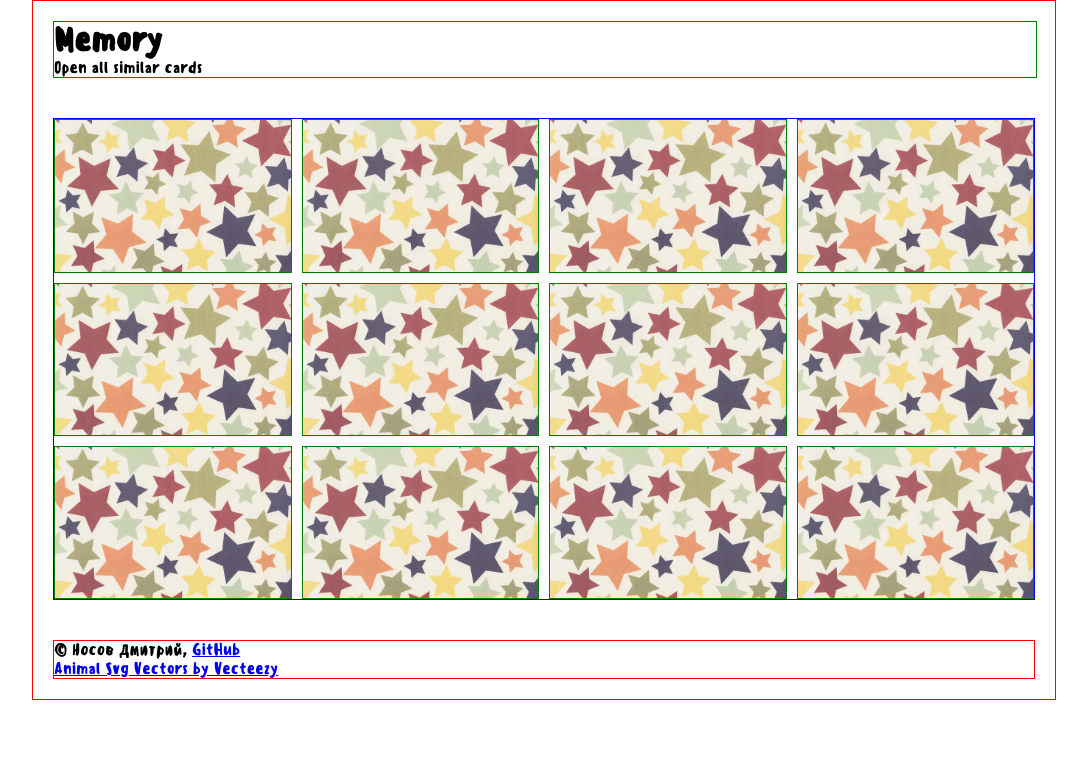
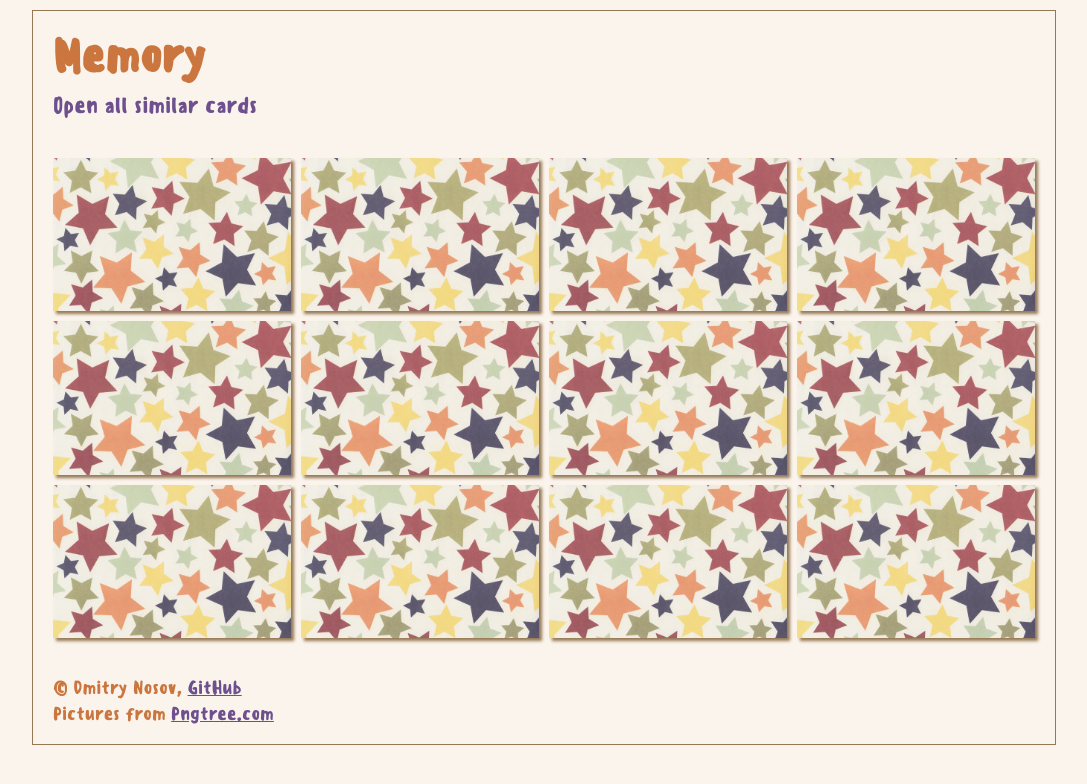
Before and after one commit to nosdmitry/memory, a plain HTML site: page index.html in a window 1280 px wide. Shown: the whole page, without its empty margins (96-1183 px from the left). Drawn offline with Linux system fonts and the light colour scheme; files whose address does not match are found by name.

Commit message:
Refactor: styles

```diff
--- /dev/null
+++ b/blocks/body/body.css
@@ -0,0 +1,3 @@
+.body {
+  background-color: rgb(250, 244, 236);
+}
--- a/blocks/card/__back-face/card__back-face.css
+++ b/blocks/card/__back-face/card__back-face.css
@@ -1,5 +1,10 @@
 .card__back-face {
-  background-color: blue;
   object-fit: cover;
   object-position: center;
+  transition: transform .2s linear;
 }
+
+.card__back-face:hover {
+  transform: scale(1.01);
+  transform: translateY(-2px);
+}
--- a/blocks/card/__common/card__common.css
+++ b/blocks/card/__common/card__common.css
@@ -9,4 +9,5 @@
   color: wheat;
   font-size: 22px;
   backface-visibility: hidden;
+  box-shadow: 3px 3px 3px rgb(151, 120, 84);
 }
--- a/blocks/card/__front-face/card__front-face.css
+++ b/blocks/card/__front-face/card__front-face.css
@@ -1,6 +1,5 @@
 .card__front-face {
-  background-color: green;
-  background-color: white;
+  background-color: rgb(255, 233, 199);
   object-fit: contain;
   object-position: center;
   padding: 5px;
--- a/blocks/card/card.css
+++ b/blocks/card/card.css
@@ -1,6 +1,5 @@
 .card {
   min-width: 50px;
-  border: 1px solid green;
   position: relative;
   box-sizing: border-box;
   transform-style: preserve-3d;
--- a/blocks/cards/cards.css
+++ b/blocks/cards/cards.css
@@ -1,5 +1,4 @@
 .cards {
-  border: 1px solid blue;
   display: grid;
   height: 60vh;
   grid-template-columns: repeat(auto-fill, minmax(200px, 1fr));
--- a/blocks/footer/__copyright/footer__copyright.css
+++ b/blocks/footer/__copyright/footer__copyright.css
@@ -1,4 +1,10 @@
 .footer__copyright {
   margin: 0;
+  padding: 0 0 5px 0;
+  font-size: 18px;
+  color: #ca763e;
+}
+
+.footer__copyright:last-of-type {
   padding: 0;
 }
--- a/blocks/footer/__link/footer__link.css
+++ b/blocks/footer/__link/footer__link.css
@@ -1,4 +1,10 @@
 .footer__link {
   margin: 0;
   padding: 0;
+  color: rgb(109, 80, 141);
+  transition: opacity .2s linear;
 }
+
+.footer__link:hover {
+  opacity: .8;
+}
--- a/blocks/footer/footer.css
+++ b/blocks/footer/footer.css
@@ -1,4 +1,3 @@
 .footer {
-  border: 1px solid red;
   box-sizing: border-box;
 }
--- a/blocks/header/__subtitle/header__subtitle.css
+++ b/blocks/header/__subtitle/header__subtitle.css
@@ -1,4 +1,6 @@
 .header__subtitle {
   margin: 0;
   padding: 0;
+  font-size: 22px;
+  color: rgb(109, 80, 141);
 }
--- a/blocks/header/__title/header__title.css
+++ b/blocks/header/__title/header__title.css
@@ -1,4 +1,7 @@
 .header__title {
   margin: 0;
   padding: 0;
+  color: #ca763e;
+  font-size: 45px;
+  padding-bottom: 10px;
 }
--- a/blocks/header/header.css
+++ b/blocks/header/header.css
@@ -1,4 +1,3 @@
 .header {
   width: 100%;
-  border: 1px solid green;
 }
--- a/blocks/page/page.css
+++ b/blocks/page/page.css
@@ -1,7 +1,8 @@
 .page {
   margin: 0 auto;
+  margin-top: 10px;
   padding: 20px;
-  border: 1px solid red;
+  border: 1px solid rgb(151, 120, 84);
   max-width: 1024px;
   width: 100%;
   box-sizing: border-box;
--- a/blocks/result/__button-again/result__button-again.css
+++ b/blocks/result/__button-again/result__button-again.css
@@ -10,6 +10,8 @@
   border: 1px solid green;
   border-radius: 10px;
   transition: opacity .2s linear;
+  user-select: none;
+  box-shadow: 3px 3px 3px gray;
 }
 
 .result__button-again:hover {
--- a/blocks/result/__numbers/result__numbers.css
+++ b/blocks/result/__numbers/result__numbers.css
@@ -1,4 +1,4 @@
 .result__numbers {
-  color: red;
+  color: rgb(209, 27, 27);
   font-size: larger;
 }
--- a/blocks/result/__paragraph/result__paragraph.css
+++ b/blocks/result/__paragraph/result__paragraph.css
@@ -2,6 +2,7 @@
   margin: 0 0 10px 0;
   padding: 0;
   font-size: 18px;
+  color: rgb(37, 37, 37);
 }
 
 .result__paragraph:last-of-type {
--- a/blocks/result/__title/result__title.css
+++ b/blocks/result/__title/result__title.css
@@ -1,5 +1,5 @@
 .result__title {
   margin: 0;
   padding: 0;
-  color: rgb(132, 0, 255);
+  color: rgb(109, 80, 141);
 }
--- a/index.html
+++ b/index.html
@@ -8,7 +8,8 @@
   <link rel="stylesheet" href="./pages/index.css">
 </head>
 
-<body>
+<body class="body">
+
   <div class="page">
 
     <header class="header">
@@ -23,8 +24,8 @@
     </main>
 
     <footer class="footer">
-      <p class="footer__copyright">&copy; Носов Дмитрий, <a class="footer__link" href="#">GitHub</a></p>
-      <a class="footer__link" href="https://www.vecteezy.com/free-vector/animal-svg">Animal Svg Vectors by Vecteezy</a>
+      <p class="footer__copyright">&copy; Dmitry Nosov, <a class="footer__link" href="https://github.com/nosdmitry/memory" target="_blanck">GitHub</a></p>
+      <p class="footer__copyright">Pictures from <a class="footer__link" href="https://ru.pngtree.com" target="_blanck">Pngtree.com</a></p>
     </footer>
 
     <div class="popup">
--- a/pages/index.css
+++ b/pages/index.css
@@ -1,6 +1,7 @@
 @import url(../vendor/normalize.css);
 @import Url(../vendor/fonts/font.css);
 
+@import url(../blocks/body/body.css);
 @import url(../blocks/page/page.css);
 
 @import url(../blocks/header/header.css);
--- a/scripts/sctipt.js
+++ b/scripts/sctipt.js
@@ -50,9 +50,6 @@ initCards.forEach(card => initCards.push(card));
 function renderCards() {
   const listItems = initCards.map(createCard);
   sectionCards.append(...listItems);
-  if(initCards.length == 18) {
-    sectionCards.style = 'grid-template-columns: repeat(auto-fit, minmax(180px, 1fr));';
-  }
 }
 
 function createCard(data) {
```
